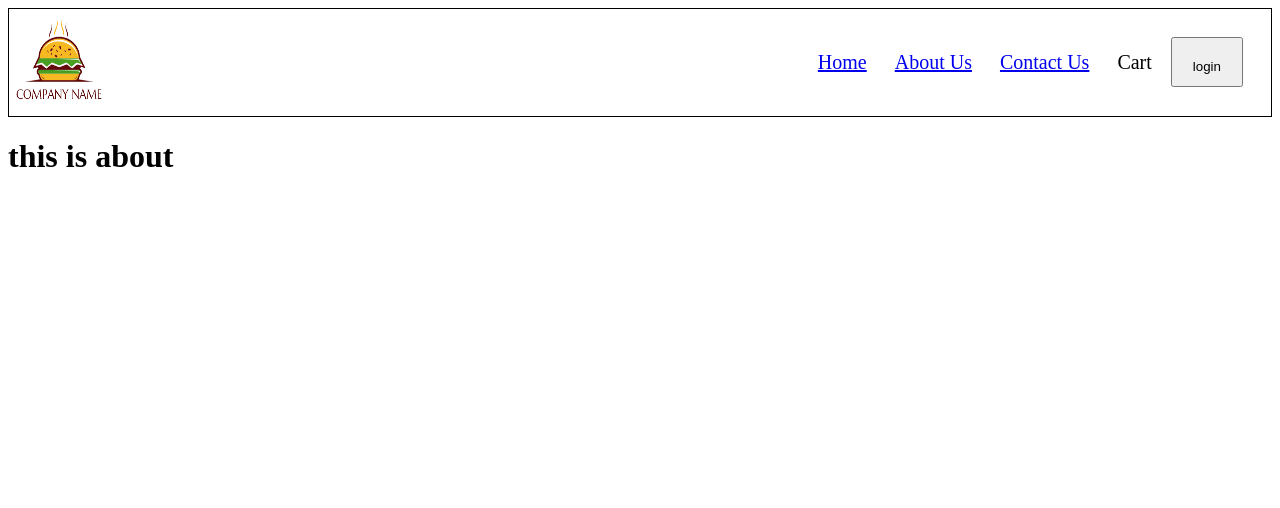
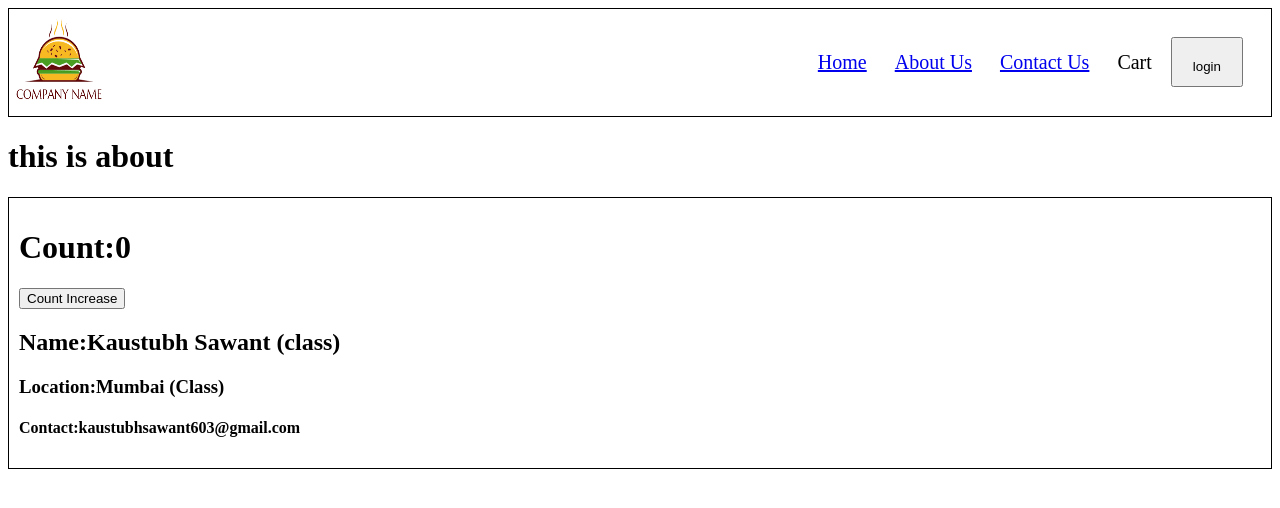
Before and after one commit to kaustubhsawant76/Restaurant-project-react, a React (Vite) app: page /about in a window 1280 px wide. Shown: the top 508 px of the page. Built offline with nearby package versions, Linux system fonts and the light colour scheme.

Commit message:
class based use STATE

```diff
--- a/src/components/About.js
+++ b/src/components/About.js
@@ -1,10 +1,16 @@
+import User from "./User";
+import UserClass from "./UserClass";
 const About=()=>
 {
     return (
         <div>
             <h1>this is about</h1>
+            {/* <User name={"Kaustubh sawant (function)"}/>  */}
+
+            <UserClass name={"Kaustubh Sawant (class)"} Location={"Mumbai (Class)"}/>
         </div>
     )
 }
 
 export default About;
+//the above example shows props passing in functional components as well as class based components
--- /dev/null
+++ b/src/components/User.js
@@ -0,0 +1,17 @@
+import { useState } from "react";
+
+const User=(props)=>{
+    const[count]=useState(0);
+    const[count2]=useState(1);
+    return(
+        <div className="user-card">
+        <h1>Count:{count}</h1>
+        <h1>Count2:{count2}</h1>
+            <h2>Name:{props.name}</h2>
+            <h3>Location:Mumbai</h3>
+            <h4>Contact:kaustubhsawant603@gmail.com</h4>
+        </div>
+    )
+};
+
+export default User;
--- /dev/null
+++ b/src/components/UserClass.js
@@ -0,0 +1,35 @@
+import React from "react";
+
+class UserClass extends React.Component{
+    constructor(props){
+        super(props);
+        this.state={
+            count:0,
+            count2:1,
+        };
+
+    }
+    render(){
+       const {name,Location}=this.props;
+       const {count}=this.state;
+        return(
+            <div className="user-card">
+            <h1>Count:{count}</h1>
+            <button
+            onClick={()=>{
+                this.setState({
+                    count:this.state.count + 1,
+                });
+            }}
+            >Count Increase</button>
+            {/* <h1>Count2:{count2}</h1> */}
+                <h2>Name:{name}</h2>
+                <h3>Location:{Location}</h3>
+                <h4>Contact:kaustubhsawant603@gmail.com</h4>
+            </div>
+        )
+    }
+}
+
+
+export default UserClass;
--- a/style.css
+++ b/style.css
@@ -83,3 +83,8 @@ height: 24px;
         display: inline-block;
 
     }
+
+    .user-card{
+        padding: 10px;
+        border: 1px solid black;
+    }
```
